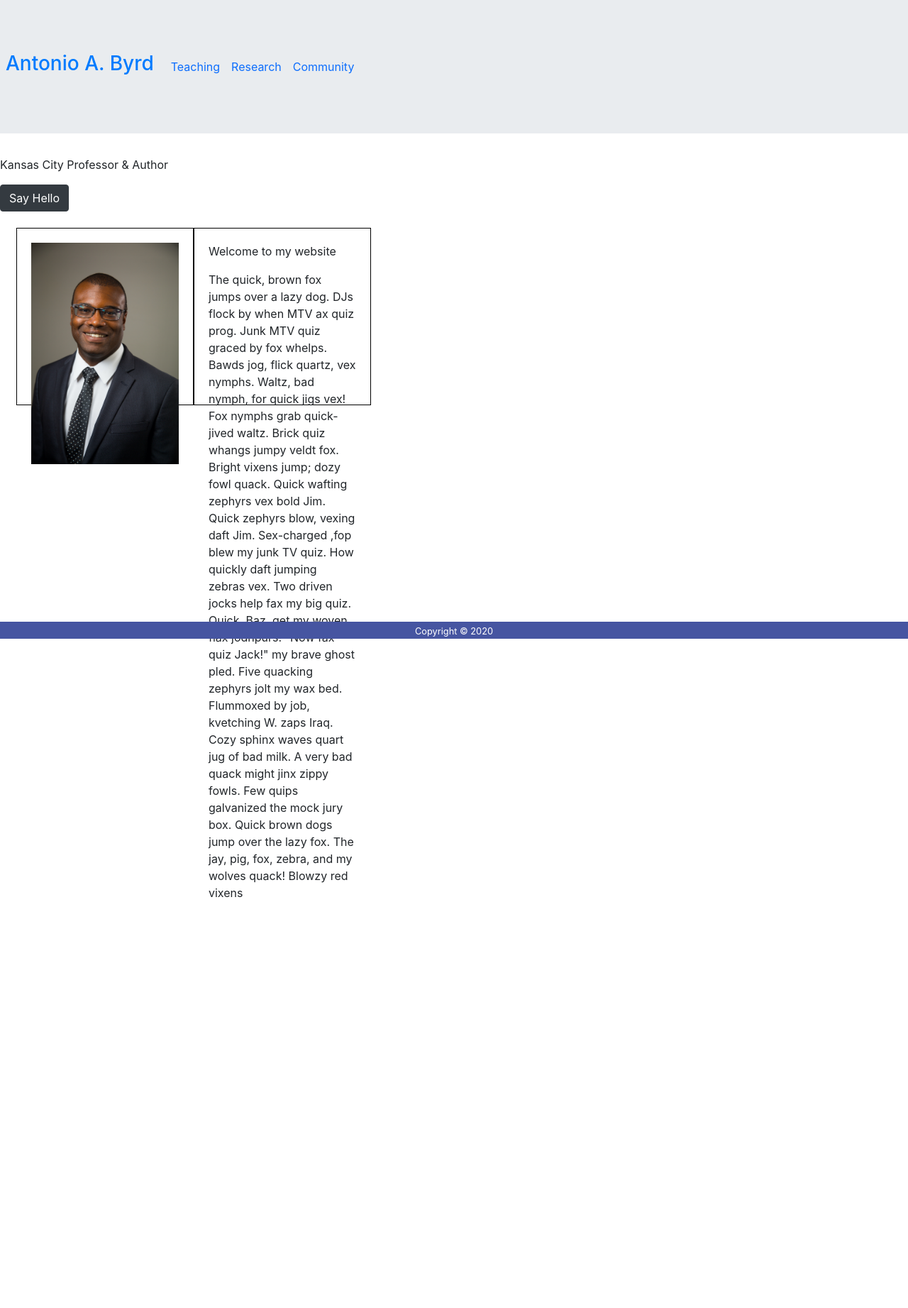
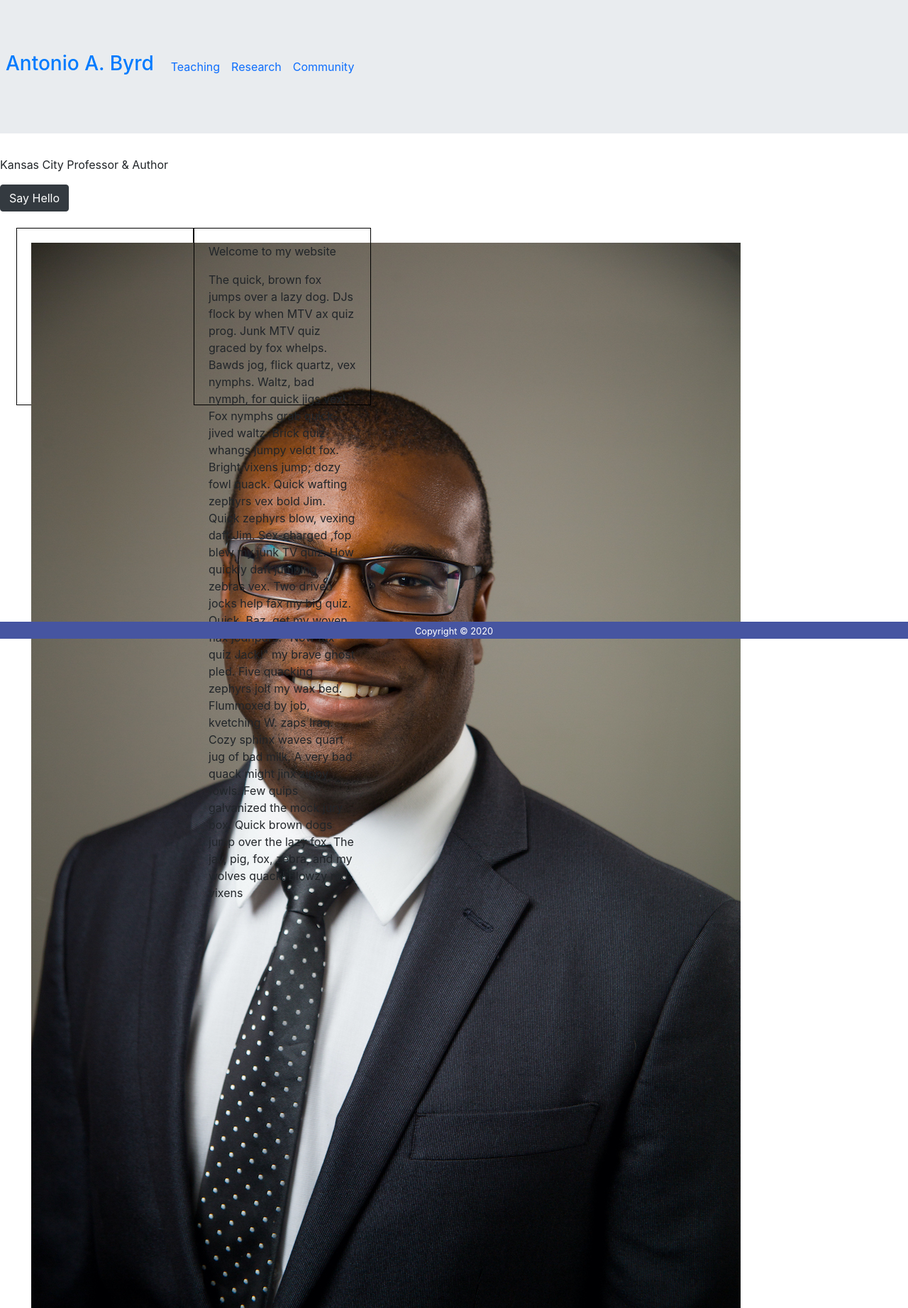
Before and after one commit to abyrd15/abyrd15.github.io, a Jekyll site: the page built from index.markdown, in a window 1280 px wide. Shown: the whole page at 71% size. Built offline with Jekyll 4.4.1, drawn with Linux system fonts in a browser that asks for light colours; nearby versions of some CDN libraries; before the commit the page ends 1270 px from its top, so only the background shows below that.

Commit message:
Deleted img-fluid

```diff
--- a/_includes/home/section_welcome.html
+++ b/_includes/home/section_welcome.html
@@ -3,7 +3,7 @@
         <div class="float-container">
 
             <div class="float-child">
-                <img src="assets/css/images/Antonio Byrd Portrait-014-2807.jpg" class="img-fluid" alt="Image of Black man in suit">
+                <img src="assets/css/images/Antonio Byrd Portrait-014-2807.jpg" alt="Image of Black man in suit">
             </div>
 
             <div class="float-child">
```
